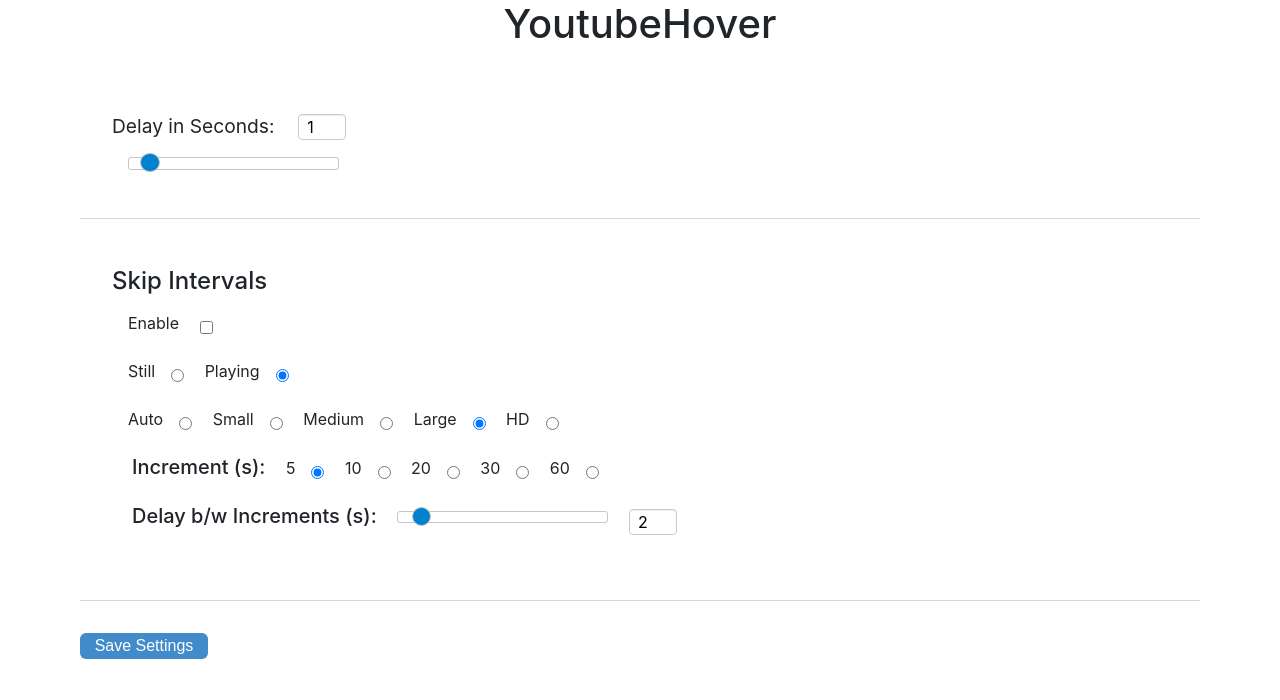
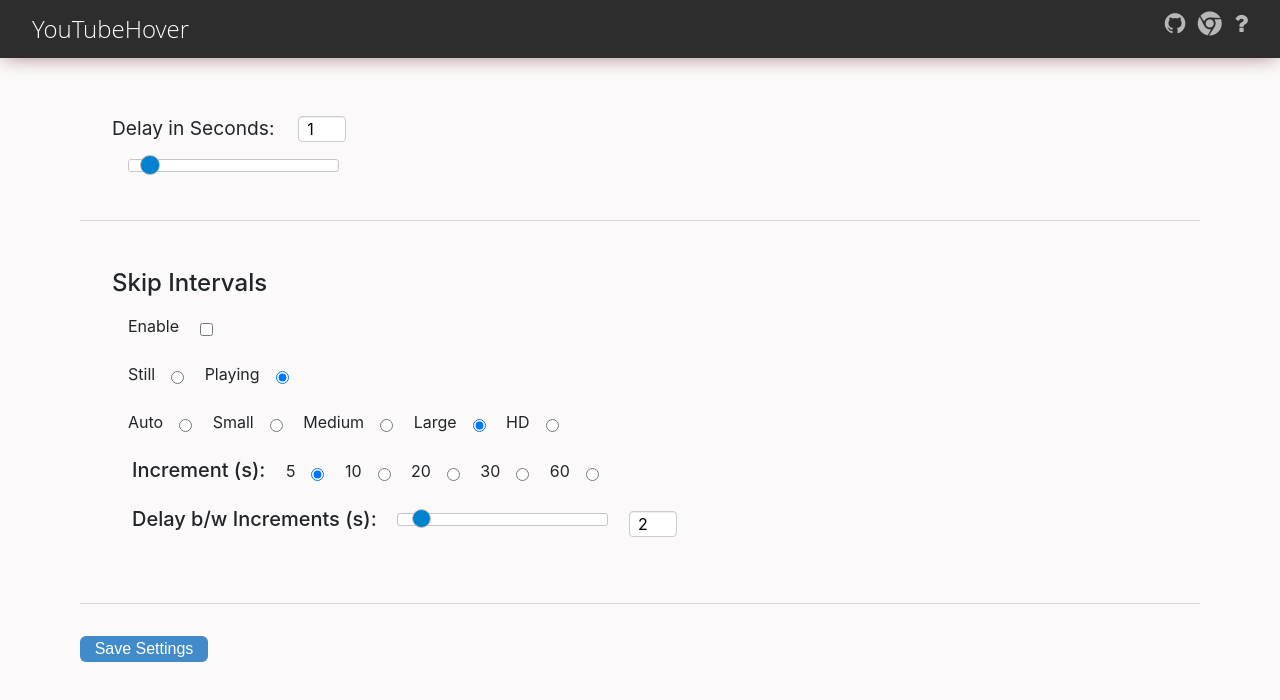
Before and after one commit to sukritchhabra/YouTubeHover, a browser extension: page options/options.html in a window 1280 px wide. Drawn offline with nearby package versions, Linux system fonts and the light colour scheme.

Commit message:
Creating nav bar in options and minor changes to colors.
* Creating a better look.
* Adding nav bar.
* Adding links: Github, Chrome and Help.

```diff
--- a/options/options.html
+++ b/options/options.html
@@ -1,7 +1,7 @@
 <!DOCTYPE html>
 <html lang="">
     <head>
-        <title>YoutubeHover - Options</title>
+        <title>YoutubeHover - Settings</title>
         <meta name="description" content="">
 
         <!-- Place favicon.ico and apple-touch-icon.png in the root directory -->
@@ -17,10 +17,30 @@
 
         <link rel="stylesheet" type="text/css" href="modules/min/modules.min.css">
         <link rel="stylesheet" type="text/css" href="options.css">
+
+        <link rel="stylesheet" type="text/css" href="https://cdnjs.cloudflare.com/ajax/libs/font-awesome/4.7.0/css/font-awesome.min.css">
     </head>
 
     <body>
-        <h1 class="pageTitle">YoutubeHover</h1>
+        <nav>
+            <ul class="left">
+                <li class="pageTitle">YouTubeHover</li>
+            </ul>
+
+            <ul class="right">
+                <li title="Github">
+                    <a target="_blank" href="https://github.com/sukritchhabra/YouTubeHover"><span class="fa fa-github"></span></a>
+                </li>
+
+                <li title="Chrome Web Store">
+                    <a target="_blank" href="https://github.com/sukritchhabra/YouTubeHover"><span class="fa fa-chrome"></span></a>
+                </li>
+
+                <li title="Help">
+                    <a target="_blank" href="https://github.com/sukritchhabra/YouTubeHover/issues"><span class="fa fa-question"></span></a>
+                </li>
+            </ul>
+        </nav>
 
         <div id="insertSettings"></div>
 
@@ -32,7 +52,7 @@
         <script src="../bower_components/jquery/dist/jquery.min.js"></script>
         <script src="../bower_components/jquery-ui/jquery-ui.min.js"></script>
 
-        <script src="modules/modules.js"></script>
+        <script src="modules/min/modules.min.js"></script>
 
         <script src="options.js"></script>
     </body>
--- a/options/options.scss
+++ b/options/options.scss
@@ -1,3 +1,53 @@
+body { background-color: #fbf9f9; }
+
+a {
+    color: black;
+    &:hover { color: black; }
+    &:visited { color: black; }
+}
+
+nav {
+    padding: 0.7em 2em;
+    box-shadow: 0px 2px 20px -4px #9e6e6e;
+    background-color: #2d2d2d;
+    color: white;
+
+    h3 {
+        margin: 0;
+    }
+
+    ul {
+        list-style-type: none;
+        padding: 0;
+        margin: 0;
+        display: inline-block;
+
+        .pageTitle {
+            font-size: 1.5em;
+            font-family: 'Open Sans', sans-serif;
+            font-weight: 200;
+        }
+
+        &.right {
+            float: right;
+
+            .fa {
+                font-size: 1.5em;
+                color: #b7b7b7;
+
+                &:hover {
+                    color: #dad9d9;
+                }
+            }
+
+            li {
+                display: inline;
+                margin-left: 0.5em;
+            }
+        }
+    }
+}
+
 .pageTitle {
     text-align: center;
 }
```
Also changed, not shown: options/options.css.
